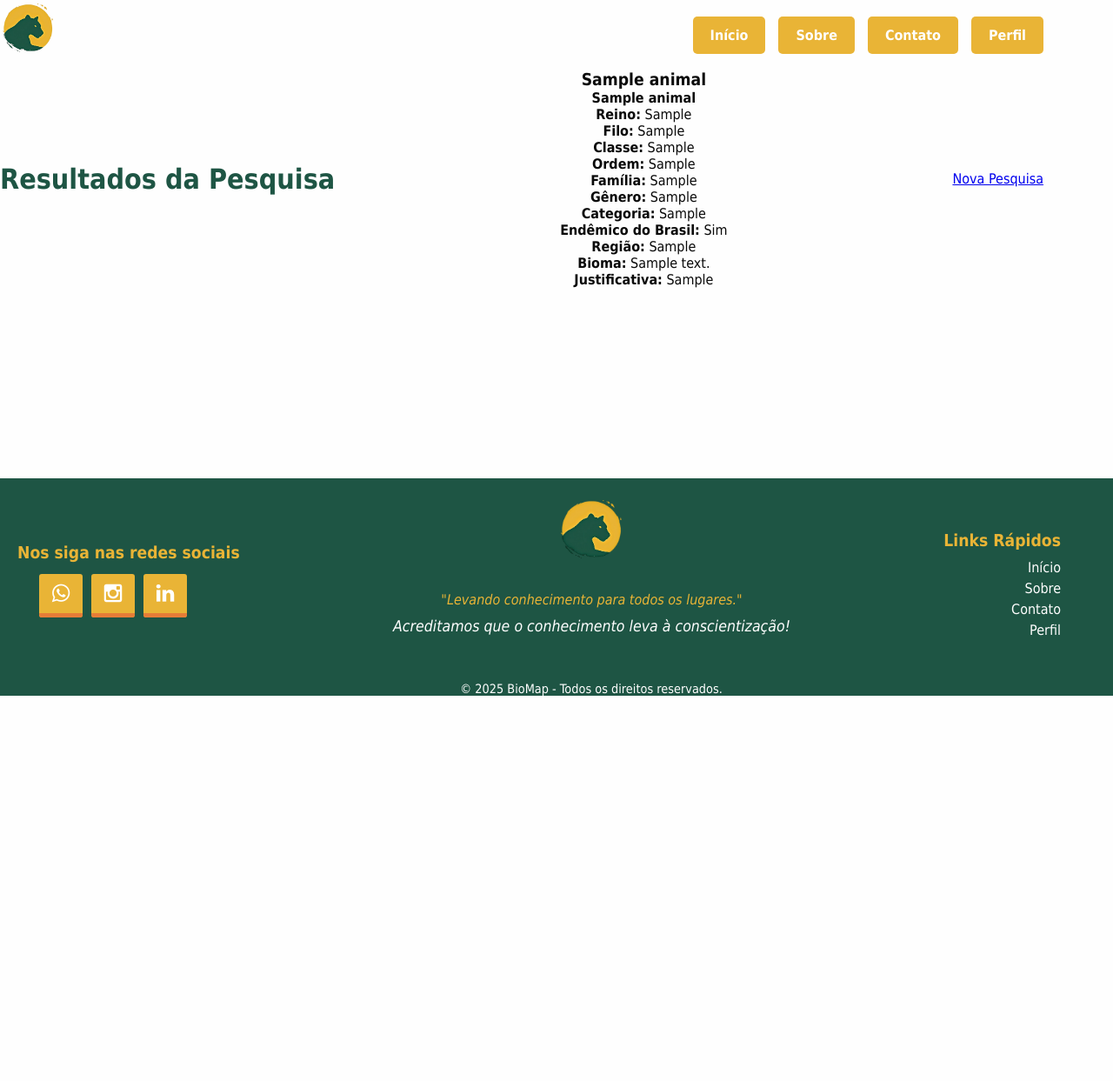
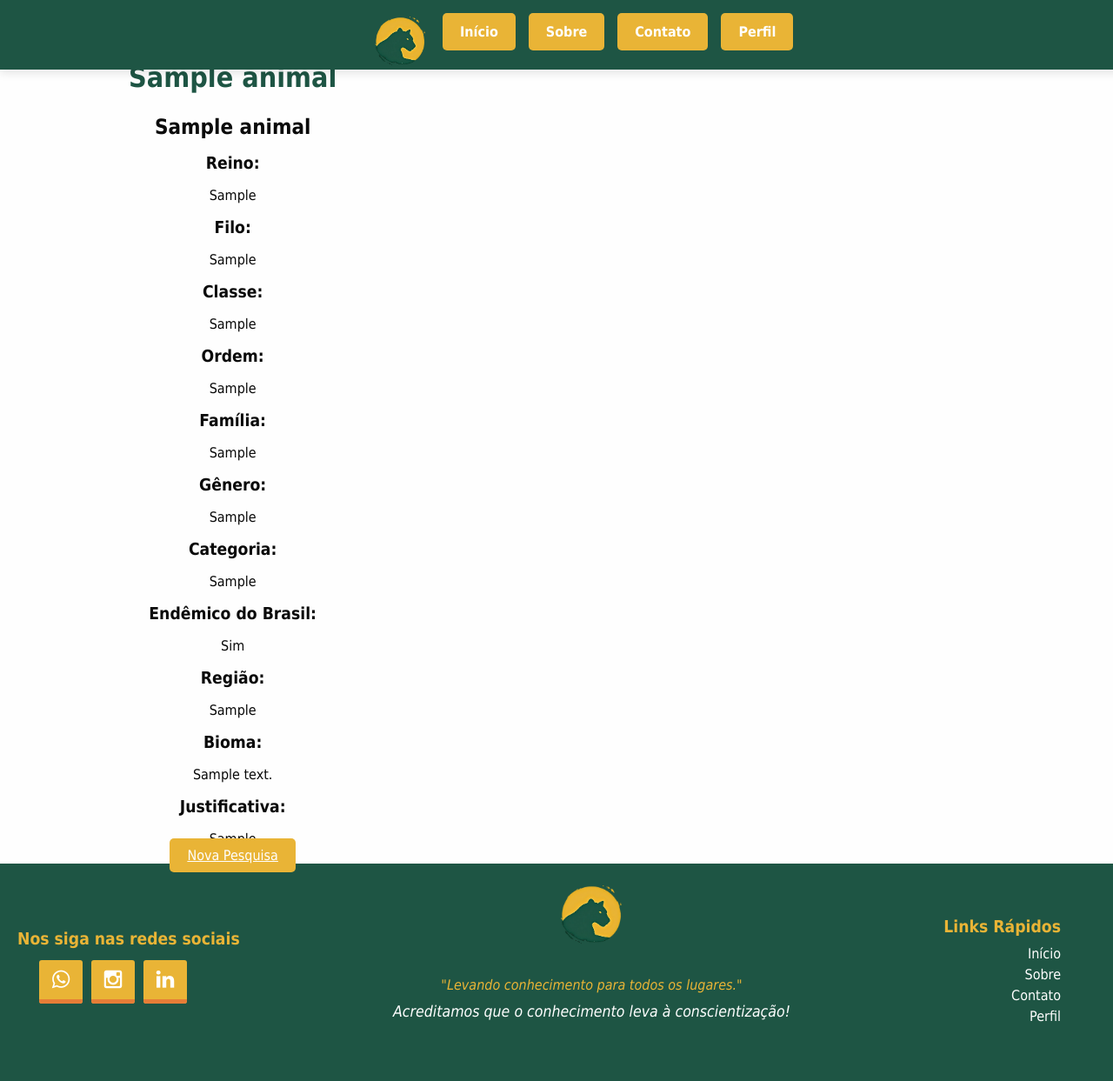
Before and after one commit to VHEB/Biomap, a Django app: a page that uses core/templates/base.html in a window 1280 px wide; the page is wider, and only the part inside the window is pictured. Shown: that part at 87% size. Before the commit the page ends 800 px from the top of that part, so only its background shows below. Run offline with Django 5.2, Linux system fonts and the light colour scheme; tables that the repository leaves empty hold one stand-in row (values such as "Sample post"); some web fonts are replaced.

Commit message:
style: estilização inicial do resultado das pesquisas dos animais

```diff
--- a/core/static/css/style.css
+++ b/core/static/css/style.css
@@ -35,6 +35,7 @@ h1{
 h2{
     font-size: var(--font-size-h2);
     color: var(--primary-color);
+    margin: 1.5rem 0;
 }
 h3{
     font-size: var(--font-size-h3);
@@ -43,6 +44,7 @@ h3{
 h4{
     font-size: var(--font-size-h4);
     color: var(--font-color);
+    margin: 1rem 0;
 }
 h5{
     font-size: var(--font-size-h5);
@@ -68,10 +70,10 @@ header {
     top: 0;
     left: 0;
     width: 100%;
+    height: 50px;
     background-color: var(--primary-color);
     padding: 15px 30px;
     display: flex;
-    align-items: center;
     justify-content: center;
     box-shadow: 0px 4px 10px rgba(0, 0, 0, 0.1);
     z-index: 1000;
@@ -194,7 +196,24 @@ section {
     background-color: #fdf2f2;
 }
 
-
+.btn-search {
+    background-color: var(--secondary-color);
+    color: var(--background-color);
+    border: none;
+    padding: 10px 20px;
+    border-radius: 5px;
+    cursor: pointer;
+    font-size: 1rem;
+    transition: background-color 0.3s, color 0.3s;
+}
+.btn-search:hover {
+    background-color: var(--tertiary-color);
+    color: white;
+}
+.btn-search a {
+    text-decoration: none;
+    color: var(--background-color);
+}
 
 
 /* footer */
@@ -206,9 +225,8 @@ section {
     align-items: center;
     padding: 20px;
     width: 100%;
-    position: absolute;
     bottom: 0;
-    z-index: 1000;
+
 }
 
 .footer_text {
--- a/core/templates/base.html
+++ b/core/templates/base.html
@@ -11,7 +11,7 @@
     <link rel="icon" href="{% static 'ico/logo.ico' %}" type="image/x-icon">
 </head>
 <body>
-    <div class="container">
+    <header>
         <img src="{% static 'img/logo.png' %}" alt="Logo BioMap" class="logo">
         <nav>
             <ul class="menu">
@@ -22,9 +22,9 @@
             </ul>
             <div class="menu-mobile">&#9776;</div>
         </nav>
-    </div>
+    </header>
 
-    <div class="container mt-4">
+    <div class="container">
         {% block content %}
         {% endblock %}
     </div>
--- a/core/templates/resultado_pesquisa.html
+++ b/core/templates/resultado_pesquisa.html
@@ -1,33 +1,32 @@
 {% extends "base.html" %}
 
 {% block content %}
-<div class="container mt-4">
-    <h2>Resultados da Pesquisa</h2>
+<div>
+    <h1>Resultados da Pesquisa</h1>
 
     {% if animais %}
         {% for animal in animais %}
-            <div class="card mb-3">
-                <div class="card-body">
-                    <h4 class="card-title">{{ animal.nome_cientifico }}</h4>
-                    <h5 class="card-subtitle mb-2 text-muted">{{ animal.nome_comum }}</h5>
-                    <p><strong>Reino:</strong> {{ animal.reino }}</p>
-                    <p><strong>Filo:</strong> {{ animal.filo }}</p>
-                    <p><strong>Classe:</strong> {{ animal.classe }}</p>
-                    <p><strong>Ordem:</strong> {{ animal.ordem }}</p>
-                    <p><strong>Família:</strong> {{ animal.familia }}</p>
-                    <p><strong>Gênero:</strong> {{ animal.genero }}</p>
-                    <p><strong>Categoria:</strong> {{ animal.categoria }}</p>
-                    <p><strong>Endêmico do Brasil:</strong> {{ animal.endemica_brasil|yesno:"Sim,Não" }}</p>
-                    <p><strong>Região:</strong> {{ animal.regiao }}</p>
-                    <p><strong>Bioma:</strong> {{ animal.bioma }}</p>
-                    <p><strong>Justificativa:</strong> {{ animal.justificativa }}</p>
+            <div>
+                <div>
+                    <h2>{{ animal.nome_cientifico }}</h2>
+                    <h3>{{ animal.nome_comum }}</h3>
+                    <h4>Reino:</h4> <p> {{ animal.reino }} </p>
+                    <h4>Filo:</h4> <p>{{ animal.filo }}</p>
+                    <h4>Classe:</h4> <p>{{ animal.classe }}</p>
+                    <h4>Ordem:</h4> <p>{{ animal.ordem }}</p>
+                    <h4>Família:</h4> <p>{{ animal.familia }}</p>
+                    <h4>Gênero:</h4> <p>{{ animal.genero }}</p>
+                    <h4>Categoria:</h4> <p>{{ animal.categoria }}</p>
+                    <h4>Endêmico do Brasil:</h4> <p>{{ animal.endemica_brasil|yesno:"Sim,Não" }}</p>
+                    <h4>Região:</h4> <p>{{ animal.regiao }}</p>
+                    <h4>Bioma:</h4> <p>{{ animal.bioma }}</p>
+                    <h4>Justificativa:</h4> <p>{{ animal.justificativa }}</p>
                 </div>
             </div>
         {% endfor %}
     {% else %}
         <p>Nenhum animal encontrado.</p>
     {% endif %}
-
-    <a href="{% url 'pesquisa' %}" class="btn btn-primary">Nova Pesquisa</a>
+    <a href="{% url 'pesquisa' %}" class="btn-search">Nova Pesquisa</a>
 </div>
 {% endblock %}
```
